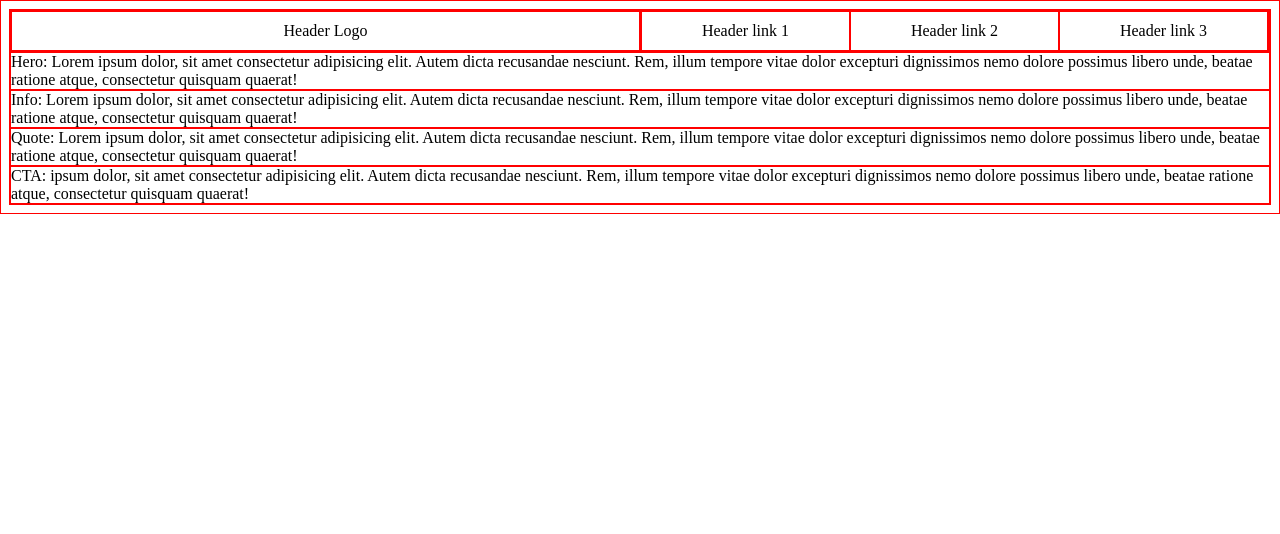
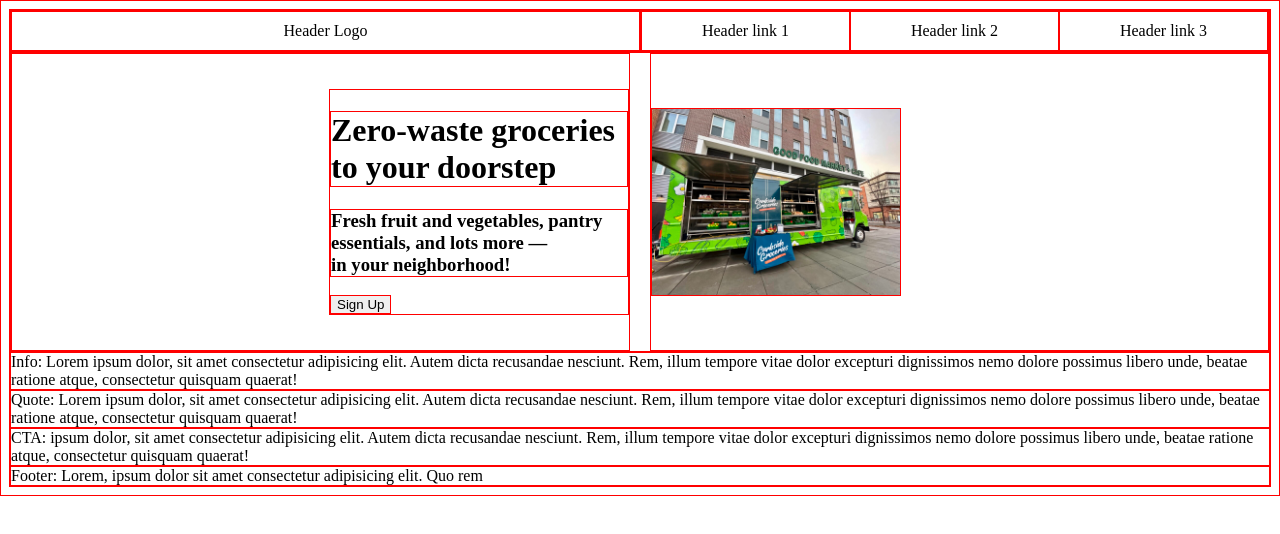
Before and after one commit to damasene/Local_Refills, a plain HTML site: page root/index.html in a window 1280 px wide. Drawn offline with Linux system fonts and the light colour scheme.

Commit message:
Structure hero content

```diff
--- a/root/index.html
+++ b/root/index.html
@@ -20,10 +20,27 @@
 
 
 
-    <div class="Hero">Hero: Lorem ipsum dolor, sit amet consectetur adipisicing elit. Autem dicta recusandae nesciunt. Rem, illum tempore vitae dolor excepturi dignissimos nemo dolore possimus libero unde, beatae ratione atque, consectetur quisquam quaerat!</div>
-    <div class="Info">Info: Lorem ipsum dolor, sit amet consectetur adipisicing elit. Autem dicta recusandae nesciunt. Rem, illum tempore vitae dolor excepturi dignissimos nemo dolore possimus libero unde, beatae ratione atque, consectetur quisquam quaerat!</div>
-    <div class="Quote">Quote: Lorem ipsum dolor, sit amet consectetur adipisicing elit. Autem dicta recusandae nesciunt. Rem, illum tempore vitae dolor excepturi dignissimos nemo dolore possimus libero unde, beatae ratione atque, consectetur quisquam quaerat!</div>
+    <div class="hero">
+        <div>
+            <div class="hero_content">
+                <h1>Zero-waste groceries to your doorstep</h1>
+                <h3>Fresh fruit and vegetables, pantry essentials, and lots more &mdash; <br>in your neighborhood!  </h3>
+                <button class="button">Sign Up</button>
+            </div>
+
+        </div>
+          <div class="hero_image">
+             <img src="images/mobile grocery.jpg" alt="" height="auto" width="250px">
+          </div>
+    </div>
+
+
+
+
+    <div class="info">Info: Lorem ipsum dolor, sit amet consectetur adipisicing elit. Autem dicta recusandae nesciunt. Rem, illum tempore vitae dolor excepturi dignissimos nemo dolore possimus libero unde, beatae ratione atque, consectetur quisquam quaerat!</div>
+    <div class="quote">Quote: Lorem ipsum dolor, sit amet consectetur adipisicing elit. Autem dicta recusandae nesciunt. Rem, illum tempore vitae dolor excepturi dignissimos nemo dolore possimus libero unde, beatae ratione atque, consectetur quisquam quaerat!</div>
     <div class="CTA">CTA: ipsum dolor, sit amet consectetur adipisicing elit. Autem dicta recusandae nesciunt. Rem, illum tempore vitae dolor excepturi dignissimos nemo dolore possimus libero unde, beatae ratione atque, consectetur quisquam quaerat!</div>
+    <div class="footer">Footer: Lorem, ipsum dolor sit amet consectetur adipisicing elit. Quo rem</div>
 
 </body>
 </html>
--- a/root/styles.css
+++ b/root/styles.css
@@ -5,28 +5,50 @@
 
 .navigation {
     display: flex;
+    flex: 1;
 }
 
 .navigation div {
+
+    display: flex;
     flex: 1;
-    display: flex;
     height: 40px;
     justify-content: center;
     align-items: center;
-}
-
-.header_logo {
-
 }
 
 .header_links {
     flex: 1;
 }
 
-.hl_item {
-
+.hero {
+    display: flex;
+    flex: 1;
+    flex-direction: row;
+    height: 300px;
 }
 
-.hero {
-    flex
+.hero > div {
+    display: flex;
+    flex-direction: column;
+    justify-content: center;
+    flex: 1;
+    align-items:flex-start;
 }
+
+.hero_content {
+    height: auto;
+    width: 300px;
+    justify-content: right;
+    margin-left: auto;
+    margin: right 40px;
+}
+
+.hero_image {
+    height: auto;
+    width: 200px;
+    display: flex;
+    justify-content: left;
+    margin-left: 20px;
+    align-items: center;
+}
```
Also changed, not shown: root/images/mobile grocery.jpg (added).
